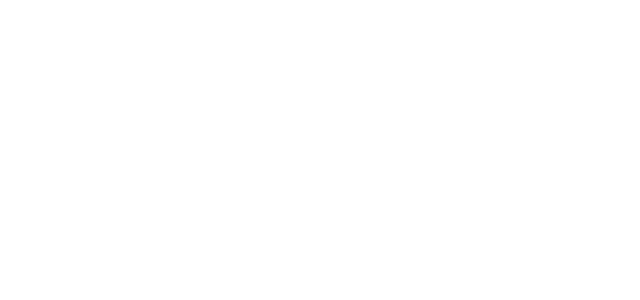
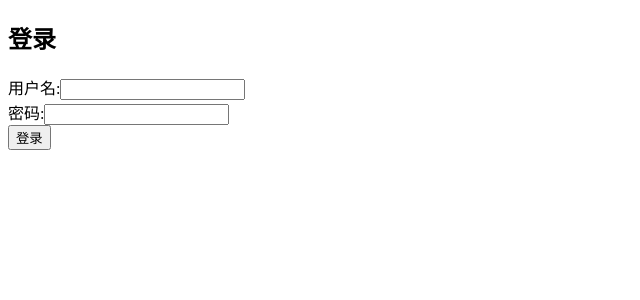
Before and after one commit to mirakoUms/mirako-blog-front, a Vue app: page /login in a window 1280 px wide. Before the commit this address had no page. Shown: the top 300 px of the page, without its empty margins (0-640 px from the left). Built offline with nearby package versions, Linux system fonts and the light colour scheme.

Commit message:
make api more complete

```diff
--- a/package.json
+++ b/package.json
@@ -10,6 +10,7 @@
   "dependencies": {
     "axios": "^1.11.0",
     "core-js": "^3.8.3",
+    "pinia": "^3.0.3",
     "vue": "^3.2.13",
     "vue-router": "^4.0.3"
   },
--- /dev/null
+++ b/src/api/index.js
@@ -0,0 +1,13 @@
+import axios from 'axios'
+
+const api = axios.create({
+  baseURL: 'http://localhost:3000/api',
+  timeout: 10000,
+})
+
+const token = localStorage.getItem('token')
+if (token) {
+  api.defaults.headers.common['Authorization'] = `Bearer ${token}`
+}
+
+export default api
--- a/src/router/index.js
+++ b/src/router/index.js
@@ -1,6 +1,8 @@
 import { createRouter, createWebHistory } from "vue-router";
 import BlogDetail from "../components/BlogDetail.vue";
 import Mirako from "../views/MirakoBlog.vue";
+import profilePage from "@/views/adminPages/admin/profilePage.vue"
+import loginPage from "@/views/adminPages/loginPage.vue";
 
 const routes = [
   {
@@ -18,6 +20,16 @@ const routes = [
     name: "post",
     component: BlogDetail,
   },
+  {
+    path: "/login",
+    name: "login",
+    component: loginPage,
+  },
+  {
+    path: "/admin/profile",
+    name: "admin",
+    component: profilePage,
+  },
 ];
 
 const router = createRouter({
@@ -25,4 +37,18 @@ const router = createRouter({
   routes,
 });
 
+router.beforeEach((to, from, next) => {
+    const token = localStorage.getItem('jwt_token');
+    const requiresAuth = to.path === '/admin';
+
+    if (requiresAuth && !token) {
+        alert('pls login first')
+        next('/login');
+    } else if (token && to.path === '/login') {
+        next('/admin');
+    } else {
+        next();
+    }
+});
+
 export default router;
--- /dev/null
+++ b/src/stores/auth.js
@@ -0,0 +1,71 @@
+import { defineStore } from "pinia";
+import { ref, computed } from "vue";
+import api from "@/api";
+import router from "@/router";
+
+export const useAuthStore = defineStore("auth", () => {
+  const token = ref(localStorage.getItem("token"));
+  const user = ref(JSON.parse(localStorage.getItem("user")));
+
+  // getters
+  const isAuthenticated = computed(() => !!token.value);
+
+  // actions
+  function setToken(newToken) {
+    token.value = newToken;
+    localStorage.setItem("token", newToken);
+    // 设置 Axios 的请求头
+    api.defaults.headers.common["Authorization"] = `Bearer ${newToken}`;
+  }
+
+  function setUser(newUser) {
+    user.value = newUser;
+    localStorage.setItem("user", JSON.stringify(newUser));
+  }
+
+  function clearAuth() {
+    token.value = null;
+    user.value = null;
+    localStorage.removeItem("token");
+    localStorage.removeItem("user");
+    delete api.defaults.headers.common["Authorization"];
+  }
+
+  async function login(credentials) {
+    try {
+      const loginResponse = await api.post("/auth/login", credentials);
+      const { token: newToken, userId } = loginResponse.data;
+
+      if (!newToken || !userId) {
+        throw new Error("登录失败，未获取到 Token 或 User ID");
+      }
+
+      setToken(newToken);
+
+      const meResponse = await api.post("/me", { id: userId });
+
+      // 4. 设置用户信息，这一步和之前一样
+      setUser(meResponse.data);
+
+      // 5. 跳转到个人资料页
+      await router.push("/admin/profile");
+    } catch (error) {
+      clearAuth();
+      throw error;
+    }
+  }
+
+  function logout() {
+    clearAuth();
+    router.push("/login");
+  }
+
+  return {
+    token,
+    user,
+    isAuthenticated,
+    login,
+    logout,
+    setToken,
+  };
+});
--- /dev/null
+++ b/src/views/adminPages/admin/adminHome.vue
@@ -0,0 +1,3 @@
+<template>
+    index admin
+</template>
--- /dev/null
+++ b/src/views/adminPages/admin/profilePage.vue
@@ -0,0 +1,28 @@
+<template>
+  <div class="profile-container">
+    <h2>个人资料</h2>
+    <div v-if="authStore.user">
+      <p><strong>ID:</strong> {{ authStore.user.user.id }}</p>
+      <p><strong>用户名:</strong> {{ authStore.user.user.username }}</p>
+      <p><strong>邮箱:</strong> {{ authStore.user.user.email }}</p>
+      </div>
+    <div v-else>
+      <p>正在加载用户信息...</p>
+    </div>
+    <button @click="handleLogout">退出登录</button>
+  </div>
+</template>
+
+<script setup>
+import { useAuthStore } from '@/stores/auth'
+
+const authStore = useAuthStore()
+
+const handleLogout = () => {
+  authStore.logout()
+}
+</script>
+
+<style scoped>
+
+</style>
--- /dev/null
+++ b/src/views/adminPages/loginPage.vue
@@ -0,0 +1,50 @@
+<template>
+  <div class="login-container">
+    <h2>登录</h2>
+    <form @submit.prevent="handleLogin">
+      <div>
+        <label for="username">用户名:</label>
+        <input type="text" id="username" v-model="username" required />
+      </div>
+      <div>
+        <label for="password">密码:</label>
+        <input type="password" id="password" v-model="password" required />
+      </div>
+      <button type="submit" :disabled="loading">
+        {{ loading ? '登录中...' : '登录' }}
+      </button>
+      <p v-if="error" class="error-message">{{ error }}</p>
+    </form>
+  </div>
+</template>
+
+<script setup>
+import { ref } from 'vue'
+import { useAuthStore } from '@/stores/auth'
+
+const authStore = useAuthStore()
+
+const username = ref('')
+const password = ref('')
+const loading = ref(false)
+const error = ref(null)
+
+const handleLogin = async () => {
+  loading.value = true
+  error.value = null
+  try {
+    await authStore.login({
+      username: username.value,
+      password: password.value,
+    })
+  } catch (err) {
+    error.value = '用户名或密码错误，请重试。'
+    console.error(err)
+  } finally {
+    loading.value = false
+  }
+}
+</script>
+
+<style scoped>
+</style>
```
Also changed, not shown: src/main.js (+8 -1 lines), src/views/adminPages/admin/adminProfile.vue (added), 1 other file (tests, documents, lock files or other folders).
